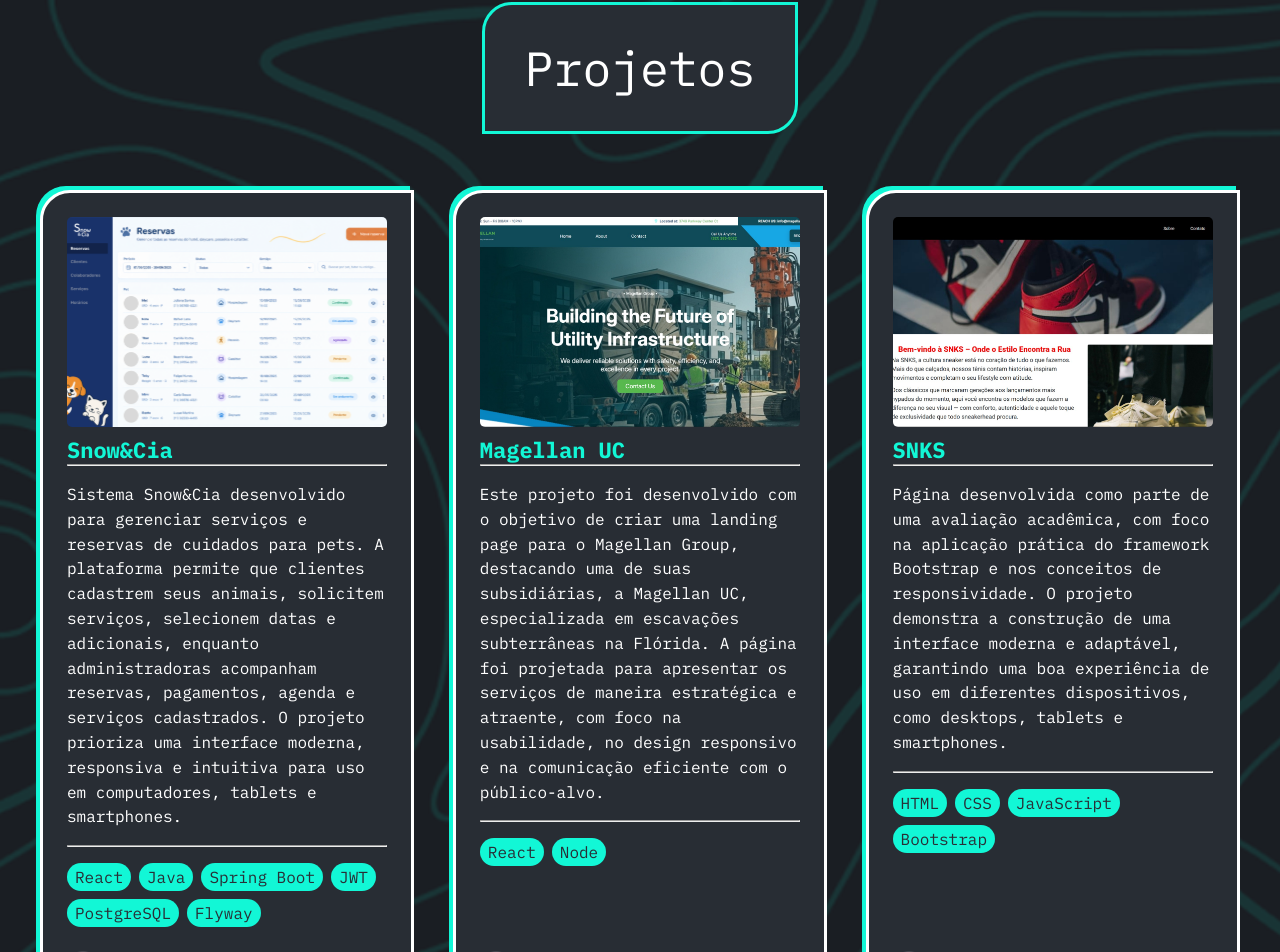
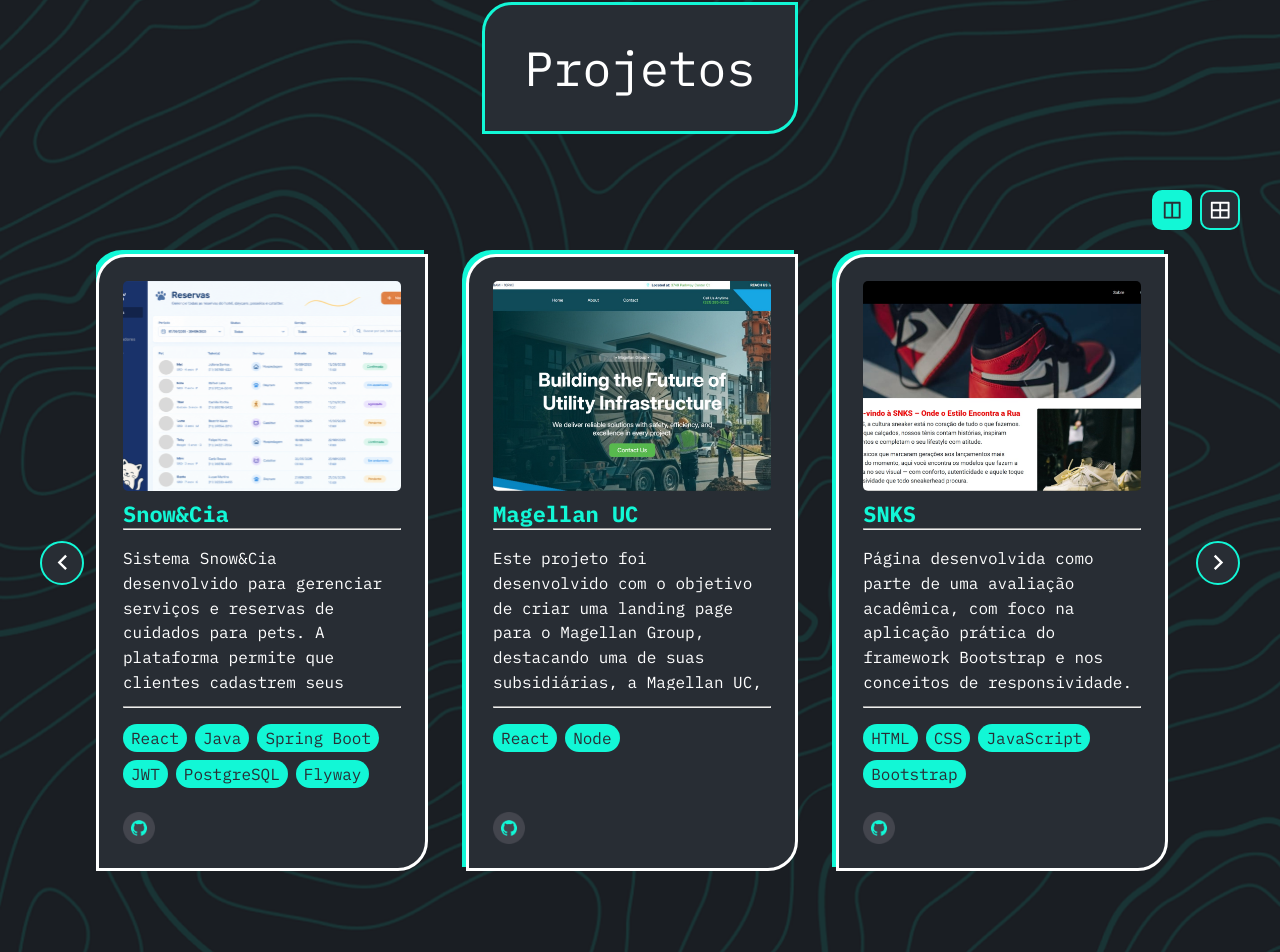
Before and after one commit to EvandroKaibara/portfolio, a React (Vite) app: page / in a window 1280 px wide. Shown: the part 1828-2780 px from the top of the page. Built offline with nearby package versions, Linux system fonts and the light colour scheme.

Commit message:
feat: add projects carousel with grid view and update NEXT 2026 result

```diff
--- a/src/components/CardProject/card-project.module.css
+++ b/src/components/CardProject/card-project.module.css
@@ -42,8 +42,12 @@
 
 .p {
     margin: 1rem 0;
-    min-height: 0;
+    height: 9rem;
+    overflow-y: auto;
+    padding-right: 0.5rem;
     line-height: 1.55;
+    scrollbar-width: thin;
+    scrollbar-color: var(--aqua) transparent;
 }
 
 .techs {
--- /dev/null
+++ b/src/components/ProjectCarousel/index.jsx
@@ -0,0 +1,59 @@
+import { Children, useEffect, useRef, useState } from 'react'
+import { RiArrowLeftSLine, RiArrowRightSLine, RiLayoutColumnLine, RiLayoutGridLine } from "react-icons/ri";
+import styles from './project-carousel.module.css'
+
+export const ProjectCarousel = ({ children, labels = {} }) => {
+    const { prev = "Anterior", next = "Próximo", carousel = "Carrossel", grid = "Grade" } = labels
+    const [view, setView] = useState('carousel')
+    const track = useRef(null)
+    const timer = useRef(null)
+    const items = Children.toArray(children)
+
+    useEffect(() => () => clearTimeout(timer.current), [])
+
+    // o trilho tem os cards duas vezes: a largura de um conjunto é o ponto do loop
+    // shortcut: assume mais cards que o visível por vez, senão a cópia aparece junto
+    const setWidth = () => track.current.children[items.length].offsetLeft - track.current.children[0].offsetLeft
+
+    const move = (dir) => {
+        const el = track.current
+
+        // o primeiro card repousa no padding do trilho, não em 0
+        const start = parseFloat(getComputedStyle(el).paddingLeft)
+
+        if (dir < 0 && el.scrollLeft <= start) el.scrollTo({ left: start + setWidth(), behavior: 'instant' })
+        el.scrollBy({ left: dir * el.clientWidth, behavior: 'smooth' })
+    }
+
+    // ao parar dentro das cópias, volta sem animação para a mesma posição nos originais
+    const loop = () => {
+        clearTimeout(timer.current)
+        timer.current = setTimeout(() => {
+            if (track.current && track.current.scrollLeft >= setWidth() - 1) {
+                track.current.scrollBy({ left: -setWidth(), behavior: 'instant' })
+            }
+        }, 100)
+    }
+
+    return (
+        <div className={styles.container}>
+            <div className={styles.toggle}>
+                <button className={styles.toggleButton} onClick={() => setView('carousel')} aria-pressed={view === 'carousel'} aria-label={carousel}><RiLayoutColumnLine /></button>
+                <button className={styles.toggleButton} onClick={() => setView('grid')} aria-pressed={view === 'grid'} aria-label={grid}><RiLayoutGridLine /></button>
+            </div>
+
+            {view === 'grid' ? (
+                <div className={styles.grid}>{items}</div>
+            ) : (
+                <div className={styles.carousel}>
+                    <button className={styles.arrow} onClick={() => move(-1)} aria-label={prev}><RiArrowLeftSLine /></button>
+                    <div ref={track} className={styles.track} onScroll={loop}>
+                        {items.map((item) => <div key={item.key} className={styles.item}>{item}</div>)}
+                        {items.map((item) => <div key={`${item.key}-copy`} className={styles.item} aria-hidden="true" inert>{item}</div>)}
+                    </div>
+                    <button className={styles.arrow} onClick={() => move(1)} aria-label={next}><RiArrowRightSLine /></button>
+                </div>
+            )}
+        </div>
+    )
+}
--- /dev/null
+++ b/src/components/ProjectCarousel/project-carousel.module.css
@@ -0,0 +1,119 @@
+.container {
+    --gap: clamp(1.25rem, 3vw, 2.5rem);
+    width: min(100% - 2rem, 1200px);
+    margin: 0 auto;
+}
+
+.toggle {
+    display: flex;
+    justify-content: flex-end;
+    gap: 0.5rem;
+}
+
+.toggleButton {
+    display: flex;
+    align-items: center;
+    justify-content: center;
+    width: 40px;
+    height: 40px;
+    font-size: 1.4rem;
+    color: var(--white);
+    background-color: var(--grey);
+    border: 2px solid var(--aqua);
+    border-radius: 10px;
+    cursor: pointer;
+    transition: 0.2s;
+}
+
+.toggleButton:hover,
+.toggleButton[aria-pressed="true"] {
+    color: #292F36;
+    background-color: var(--aqua);
+}
+
+.carousel {
+    display: flex;
+    align-items: center;
+    gap: 0.75rem;
+}
+
+.track {
+    display: grid;
+    grid-auto-flow: column;
+    grid-auto-columns: 100%;
+    gap: var(--gap);
+    flex: 1;
+    min-width: 0;
+    overflow-x: auto;
+    scroll-snap-type: x mandatory;
+    padding: 1.5rem 0.5rem;
+    scrollbar-width: none;
+}
+
+.track::-webkit-scrollbar {
+    display: none;
+}
+
+.item {
+    display: flex;
+    min-width: 0;
+    scroll-snap-align: start;
+}
+
+.item > * {
+    flex: 1;
+}
+
+.grid {
+    display: grid;
+    grid-template-columns: 1fr;
+    gap: var(--gap);
+    padding: 1.5rem 0.5rem;
+}
+
+.arrow {
+    flex-shrink: 0;
+    display: flex;
+    align-items: center;
+    justify-content: center;
+    width: 44px;
+    height: 44px;
+    font-size: 1.8rem;
+    color: var(--white);
+    background-color: var(--grey);
+    border: 2px solid var(--aqua);
+    border-radius: 50%;
+    cursor: pointer;
+    transition: 0.2s;
+}
+
+.arrow:hover {
+    color: #292F36;
+    background-color: var(--aqua);
+}
+
+@media (max-width: 480px) {
+    .arrow {
+        display: none;
+    }
+}
+
+@media (min-width: 769px) {
+    .track {
+        grid-auto-columns: calc((100% - var(--gap)) / 2);
+    }
+
+    .grid {
+        grid-template-columns: repeat(2, minmax(0, 1fr));
+    }
+}
+
+@media (min-width: 1025px) {
+    .track {
+        grid-auto-columns: calc((100% - 2 * var(--gap)) / 3);
+    }
+
+    .grid {
+        grid-template-columns: repeat(3, minmax(0, 1fr));
+    }
+}
--- a/src/pages/eng/index.jsx
+++ b/src/pages/eng/index.jsx
@@ -4,6 +4,7 @@
 import { Footer } from "../../components/Footer"
 import { Header } from "../../components/Header"
 import { Language } from "../../components/Language"
+import { ProjectCarousel } from "../../components/ProjectCarousel"
 import { ProjectTitle } from "../../components/ProjectTitle"
 import { Text } from "../../components/Text"
 import { Timeline } from "../../components/Timeline"
@@ -86,7 +87,7 @@
                             {
                                 year: "2026",
                                 title: "Global Solution 2026 Winner",
-                                description: "FIAP · 2x merit scholarship recipient · NEXT 2026 finalist",
+                                description: "FIAP · 2x merit scholarship recipient · 2nd place at NEXT 2026",
                             },
                         ]}
                     />
@@ -97,7 +98,7 @@
                         h2="Projects"
                     />
 
-                    <div className={styles.containerProjectCards}>
+                    <ProjectCarousel labels={{ prev: "Previous", next: "Next", carousel: "Carousel", grid: "Grid" }}>
                         <CardProject
                             img='./img/projects/snowecia.png'
                             h4="Snow&Cia"
@@ -126,7 +127,7 @@
                             github="https://github.com/EvandroKaibara/Sabara"
                             techs={["React", "Node"]}
                         />
-                    </div>
+                    </ProjectCarousel>
                 </section>
             </main>
 
--- a/src/pages/es/index.jsx
+++ b/src/pages/es/index.jsx
@@ -4,6 +4,7 @@
 import { Footer } from "../../components/Footer"
 import { Header } from "../../components/Header"
 import { Language } from "../../components/Language"
+import { ProjectCarousel } from "../../components/ProjectCarousel"
 import { ProjectTitle } from "../../components/ProjectTitle"
 import { Text } from "../../components/Text"
 import { Timeline } from "../../components/Timeline"
@@ -87,7 +88,7 @@
                             {
                                 year: "2026",
                                 title: "Ganador de Global Solution 2026",
-                                description: "FIAP · 2x beca de mérito · Finalista de NEXT 2026",
+                                description: "FIAP · 2x beca de mérito · 2º lugar en NEXT 2026",
                             },
                         ]}
                     />
@@ -99,7 +100,7 @@
                     h2="Proyectos"
                 />
 
-                <div className={styles.containerProjectCards}>
+                <ProjectCarousel labels={{ prev: "Anterior", next: "Siguiente", carousel: "Carrusel", grid: "Cuadrícula" }}>
                     <CardProject
                         img='./img/projects/snowecia.png'
                         h4="Snow&Cia"
@@ -128,7 +129,7 @@
                         github="https://github.com/EvandroKaibara/Sabara"
                         techs={["React", "Node"]}
                     />
-                </div>
+                </ProjectCarousel>
             </section>
 
             <Footer p="© 2025 EvandroKaibara. Todos los derechos reservados." />
--- a/src/pages/pages.module.css
+++ b/src/pages/pages.module.css
@@ -97,14 +97,6 @@
     padding-top: clamp(2rem, 5vw, 4rem);
 }
 
-.containerProjectCards{
-    display: grid;
-    grid-template-columns: 1fr;
-    gap: clamp(1.25rem, 3vw, 2.5rem);
-    width: min(100% - 2rem, 1200px);
-    margin: 0 auto;
-}
-
 @keyframes moveMouse {
     0% {
         top: 0;
@@ -154,8 +146,6 @@
     .scrollCenter {
         display: none;
     }
-
-    .containerProjectCards { grid-template-columns: 1fr; }
 }
 
 @media (min-width: 769px) and (max-width: 1024px) {
@@ -176,8 +166,6 @@
         grid-template-columns: 1fr;
         gap: 2rem;
     }
-
-    .containerProjectCards { grid-template-columns: repeat(2, minmax(0, 1fr)); }
 }
 
 @media (min-width: 1025px) {
@@ -198,6 +186,4 @@
         margin-left: calc(clamp(1rem, 7vw, 7rem) - clamp(1rem, 5vw, 5rem));
         align-self: center;
     }
-
-    .containerProjectCards { grid-template-columns: repeat(3, minmax(0, 1fr)); }
 }
--- a/src/pages/pt/index.jsx
+++ b/src/pages/pt/index.jsx
@@ -4,6 +4,7 @@
 import { Footer } from "../../components/Footer"
 import { Header } from "../../components/Header"
 import { Language } from "../../components/Language"
+import { ProjectCarousel } from "../../components/ProjectCarousel"
 import { ProjectTitle } from "../../components/ProjectTitle"
 import { Text } from "../../components/Text"
 import { Timeline } from "../../components/Timeline"
@@ -86,7 +87,7 @@
                             {
                                 year: "2026",
                                 title: "Ganhador da Global Solution 2026",
-                                description: "FIAP · 2x bolsa mérito · Finalista do NEXT 2026",
+                                description: "FIAP · 2x bolsa mérito · 2º lugar no NEXT 2026",
                             },
                         ]}
                     />
@@ -97,7 +98,7 @@
                         h2="Projetos"
                     />
 
-                    <div className={styles.containerProjectCards}>
+                    <ProjectCarousel>
                         <CardProject
                             img='./img/projects/snowecia.png'
                             h4="Snow&Cia"
@@ -126,7 +127,7 @@
                             github="https://github.com/EvandroKaibara/Sabara"
                             techs={["React", "Node"]}
                         />
-                    </div>
+                    </ProjectCarousel>
 
                 </section>
             </main>
```
